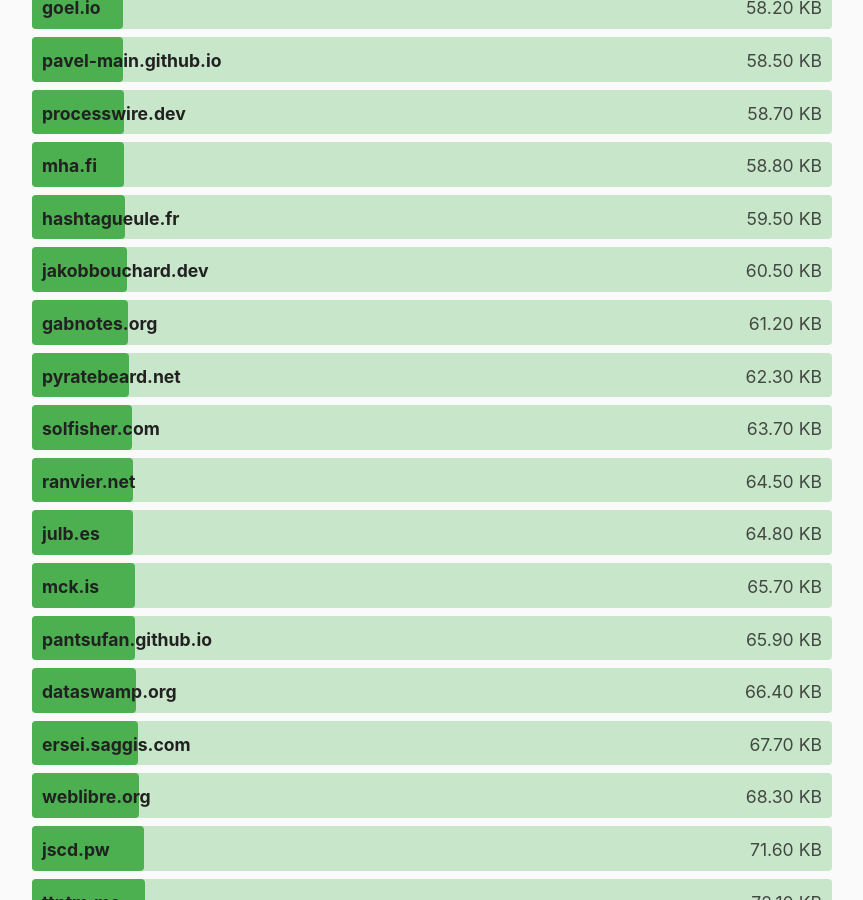
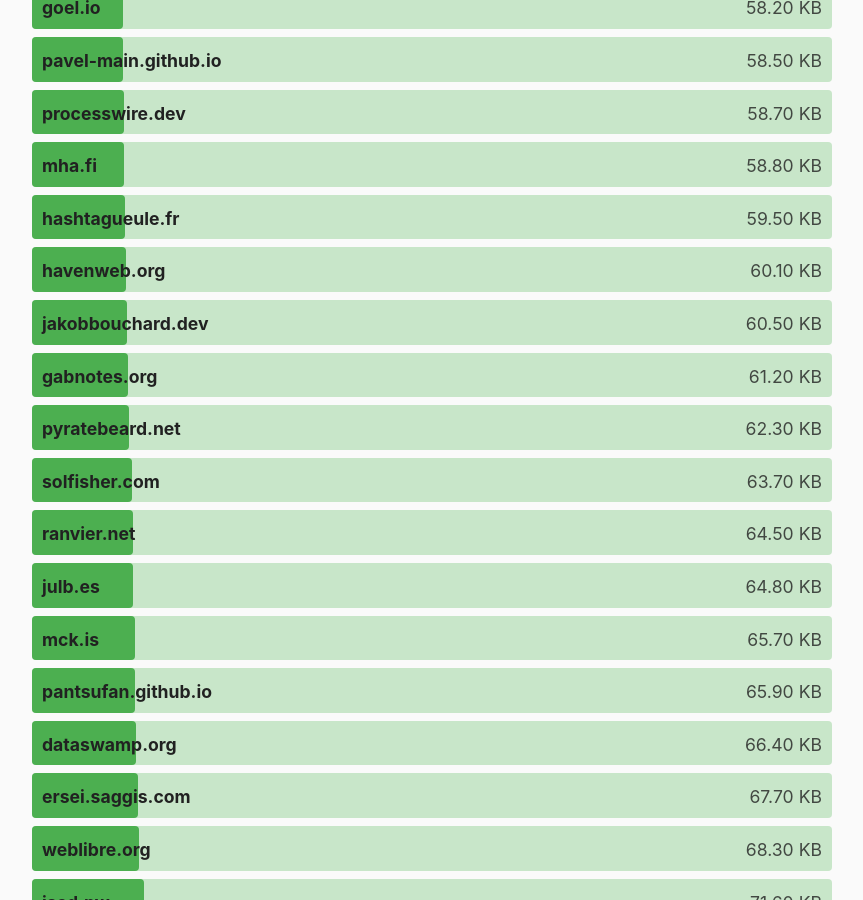
Before and after one commit to kevquirk/512kb.club, a Jekyll site: the page built from index.md, in a window 1280 px wide and 900 px high, scrolled down 10792 px. Shown: the whole window, without its empty margins (208-1071 px from the left). Built offline with Jekyll 4.4.1, drawn with Linux system fonts in a browser that asks for light colours; some of the changed text lies outside the part shown.

Commit message:
Update page size for havenweb.org

```diff
--- a/_data/sites.yml
+++ b/_data/sites.yml
@@ -830,8 +830,8 @@
 
 - domain: havenweb.org
   url: https://havenweb.org/
-  size: 314
-  last_checked: 2021-12-03
+  size: 60.1
+  last_checked: 2022-02-24
 
 - domain: healthchecks.io
   url: https://healthchecks.io/
```
